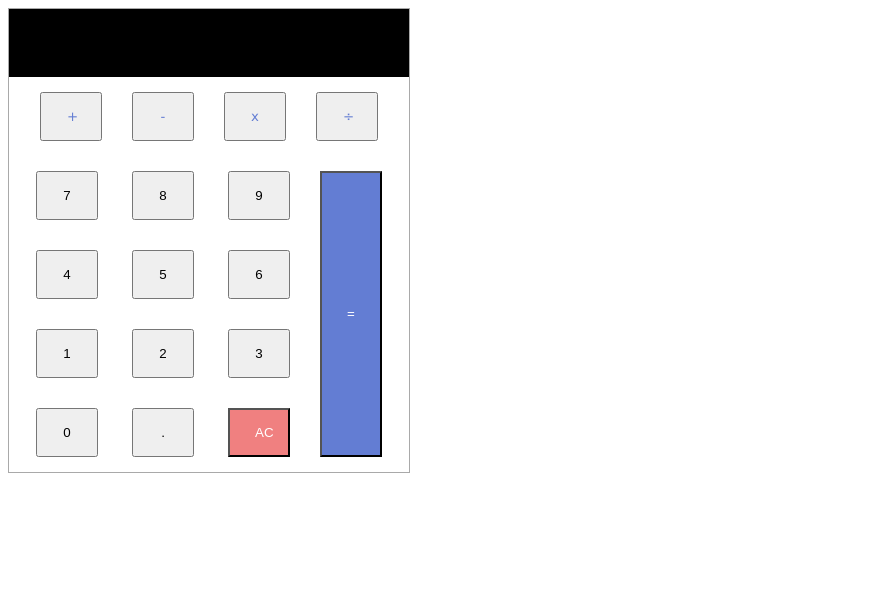
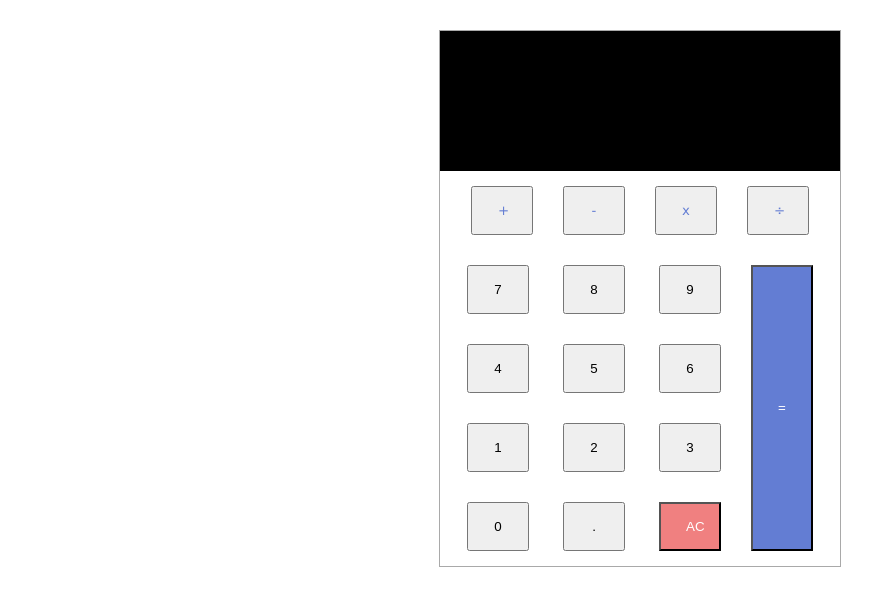
Before and after one commit to valentinbr16/Calculatrice, a plain HTML site: page index.html in a window 1280 px wide. Shown: the whole page, without its empty margins (0-896 px from the left). Drawn offline with Linux system fonts and the light colour scheme.

Commit message:
Modifcations de style mineures

```diff
--- a/index.html
+++ b/index.html
@@ -4,7 +4,7 @@
     <meta charset="UTF-8">
     <meta http-equiv="X-UA-Compatible" content="IE=edge">
     <meta name="viewport" content="width=device-width, initial-scale=1.0">
-    <title>Calculatrique</title>
+    <title>Calculatrice</title>
     <link rel="stylesheet" href="style.css">
 </head>
 <body>
--- a/style.css
+++ b/style.css
@@ -1,6 +1,7 @@
 .calcul {
     border: 1px solid darkgray;
     width: 400px;
+    margin: 30px auto;
 }
 
 .calcul__ecran {
@@ -10,6 +11,7 @@
     font-family: Verdana, Geneva, Tahoma, sans-serif;
     text-align: right;
     padding: 10px;
+    height: 120px;
 }
 
 .calcul__operators {
```
